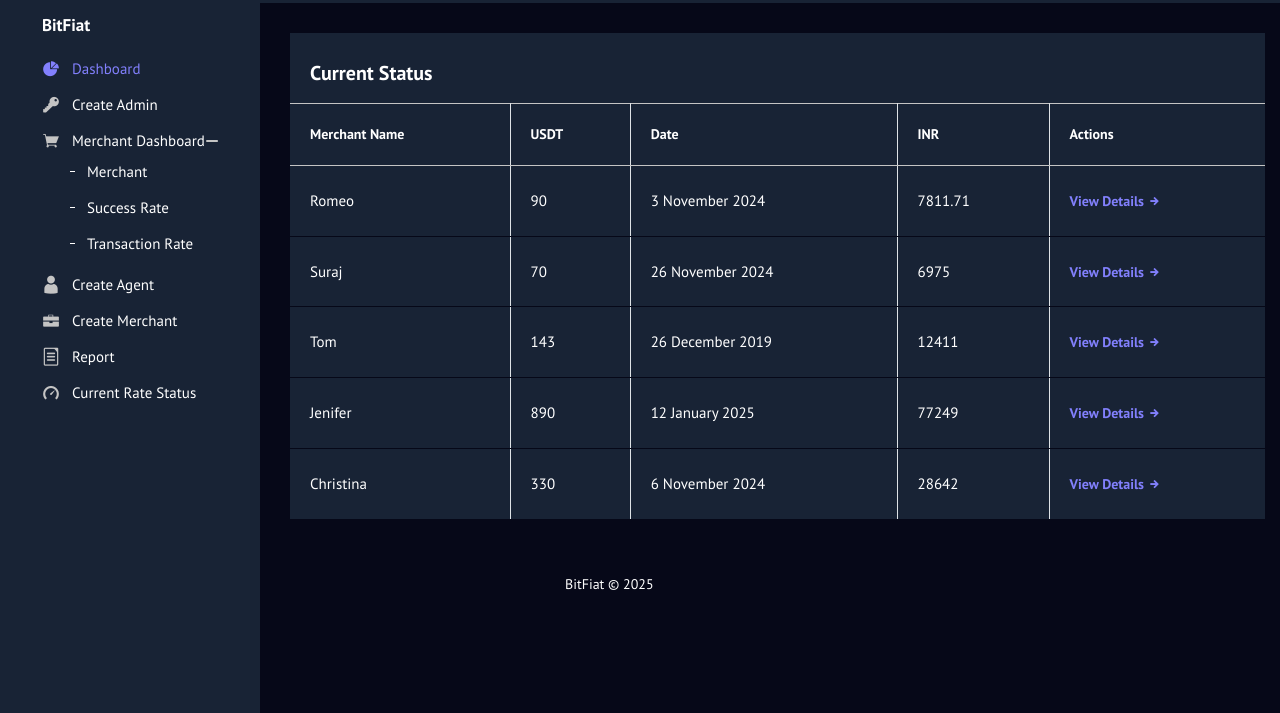
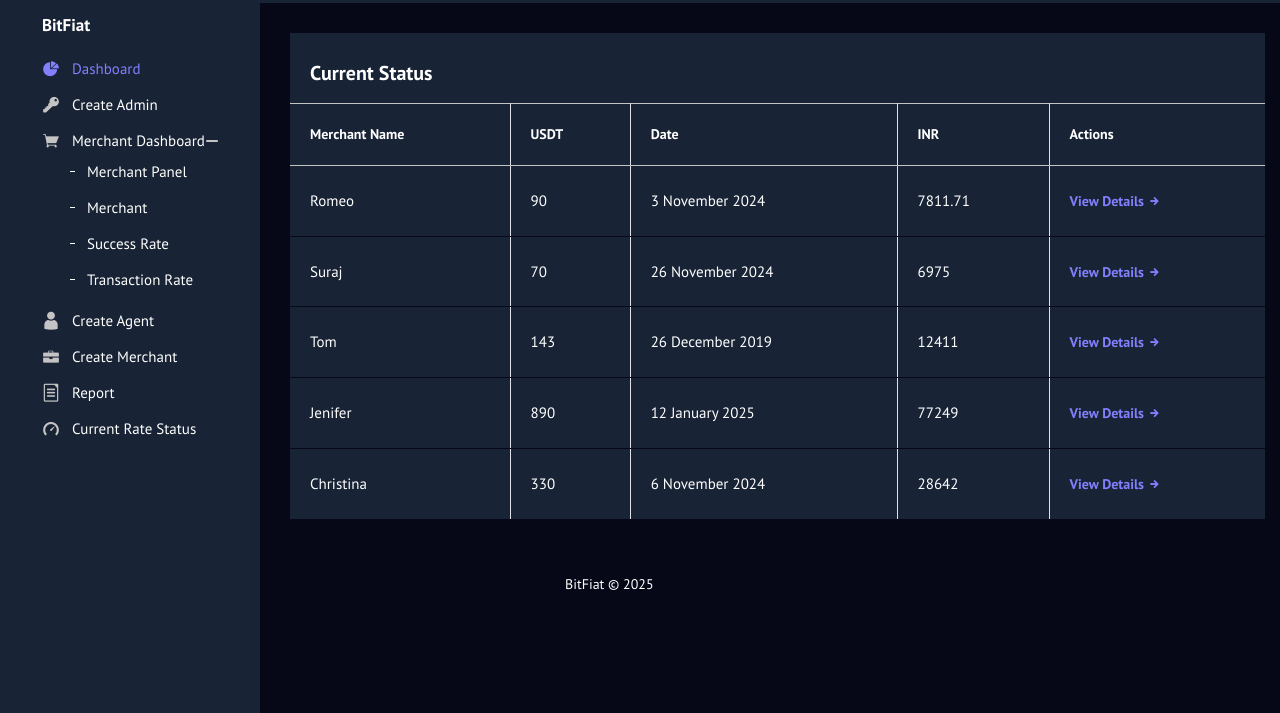
Before and after one commit to Sanalemba991/BifiatAdmin, a plain HTML site: page pages/form&table/table.html in a window 1280 px wide. Both pictures are taken after a click on the link "Merchant Dashboard". Shown: the part 87-800 px from the top of the page. Drawn offline with Linux system fonts and the light colour scheme.

Commit message:
display finished

```diff
--- a/pages/form&table/table.html
+++ b/pages/form&table/table.html
@@ -317,7 +317,9 @@
 
                             <!-- Sub Menu -->
                             <ul class="nav sub-menu">
+                                <li><a href="./pages/pages/authentication/merchantact.html">Merchant Panel</a></li>
                                 <li><a href="/pages/pages/authentication/transaction.html">Merchant Transaction</a></li>
+
                               <li><a href="/pages/pages/authentication/success.html">Success Rate</a></li>
                               <li><a href="/pages/pages/authentication/transition.html">Transaction Rate</a></li>
                             </ul>
```
